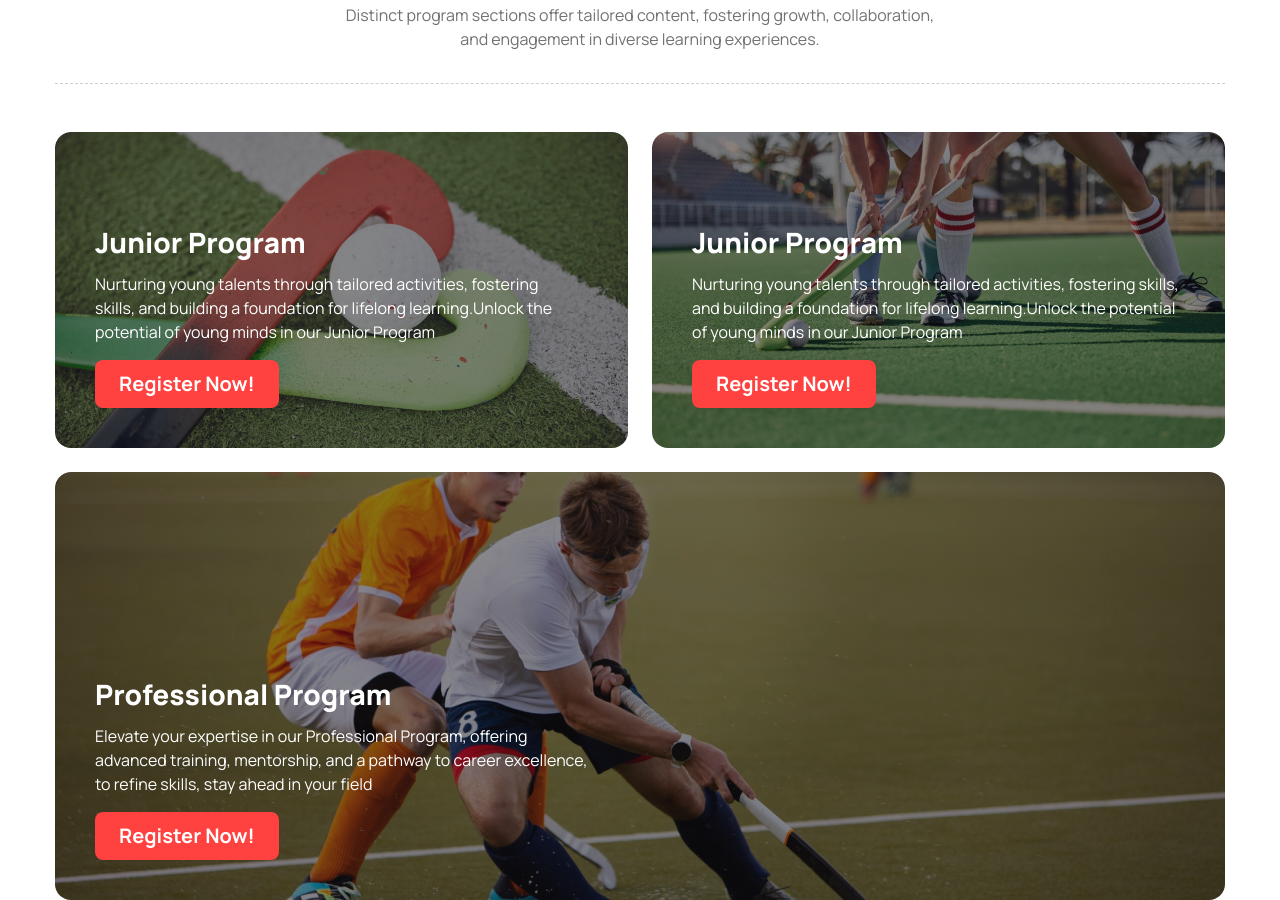
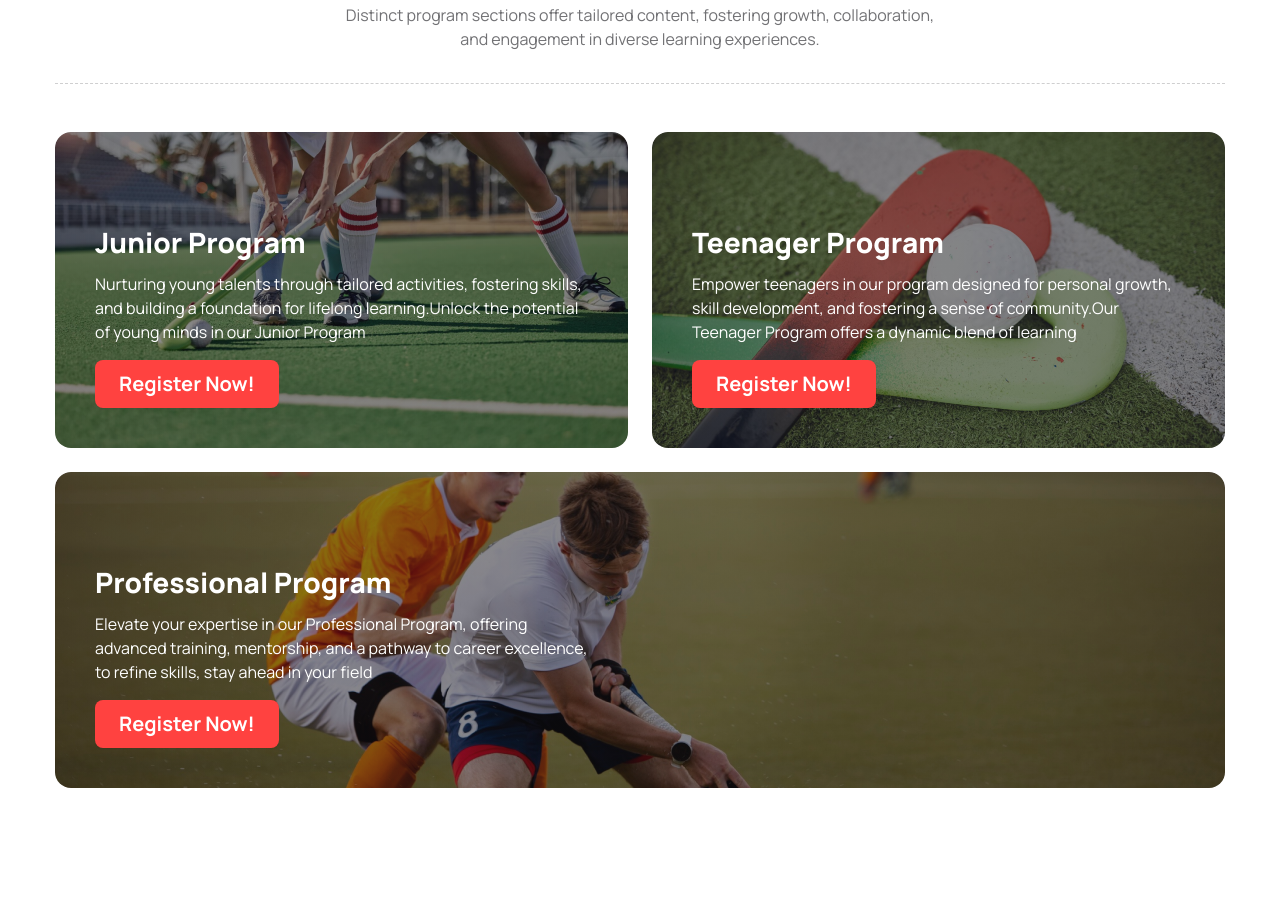
Before and after one commit to Marufhossain07/hockey, a plain HTML site: page index.html in a window 1280 px wide. Shown: the part 1460-2360 px from the top of the page. After the commit the page ends 2248 px from the top, so only its background shows below. Drawn offline with nearby package versions, Linux system fonts and the light colour scheme.

Commit message:
program section done

```diff
--- a/index.html
+++ b/index.html
@@ -173,32 +173,35 @@
         </section>
         <!-- Program -->
         <section class="max-w-[1170px] mx-auto mt-24">
-            <div class="text-center space-y-3 lg:space-y-6 py-6 lg:py-8 border-t border-b border-dashed border-[#13131833]">
+            <div
+                class="text-center space-y-3 lg:space-y-6 py-6 lg:py-8 border-t border-b border-dashed border-[#13131833]">
                 <h3 class="font-extrabold text-xl lg:text-4xl">Program Sections</h3>
-                <p class="text-[#13131899] w-full lg:w-[600px] mx-auto">Distinct program sections offer tailored
+                <p class="text-[#13131899] w-4/5 lg:w-[600px] mx-auto">Distinct program sections offer tailored
                     content, fostering growth, collaboration, and engagement in diverse learning experiences.</p>
             </div>
             <div class="mt-12 grid gap-6 grid-cols-1 md:grid-cols-2 lg:grid-cols-2">
                 <div
-                    class="w-[355px] h-[244px] text-left bg-no-repeat lg:w-full lg:h-full rounded-2xl pt-24 pl-10 pb-10 space-y-4 bg-[linear-gradient(45deg,#13131880,#13131880),url(./Images/2.png)]">
+                    class="text-left bg-no-repeat lg:w-full lg:h-full bg-cover rounded-2xl pt-6  pl-10 pb-6 lg:pt-24 lg:pb-10 space-y-4 bg-[linear-gradient(45deg,#13131880,#13131880),url(./Images/3.png)]">
                     <h3 class="text-xl lg:text-[28px] text-white font-extrabold">Junior Program</h3>
-                    <p class="w-[90%] text-[14px] lg:text-base lg:-[500px] text-white"> Nurturing young talents through tailored activities, fostering
+                    <p class=" text-[14px] pr-9 lg:text-base  text-white"> Nurturing young
+                        talents through tailored activities, fostering
                         skills, and building a foundation
                         for lifelong learning.Unlock the potential of young minds in our Junior Program</p>
                     <a class="btn bg-hockey text-xl border-none rounded-lg px-6 font-bold text-white">Register Now!</a>
                 </div>
                 <div
-                    class="text-left bg-no-repeat lg:w-full lg:h-full rounded-2xl pt-24 pl-10 pb-10 space-y-4 bg-[linear-gradient(45deg,#13131880,#13131880),url(./Images/3.png)]">
-                    <h3 class="text-xl lg:text-[28px] text-white font-extrabold">Junior Program</h3>
-                    <p class="w-[90%] lg:w-[500px] text-white"> Nurturing young talents through tailored activities, fostering
-                        skills, and building a foundation
-                        for lifelong learning.Unlock the potential of young minds in our Junior Program</p>
+                    class="text-left bg-no-repeat lg:w-full lg:h-full rounded-2xl pt-6  pl-10 pb-6 lg:pt-24 lg:pb-10 space-y-4 bg-[linear-gradient(45deg,#13131880,#13131880),url(./Images/2.png)]">
+                    <h3 class="text-xl lg:text-[28px] text-white font-extrabold">Teenager Program</h3>
+                    <p class=" text-[14px] pr-9 lg:text-base text-white">Empower teenagers
+                        in our program designed for personal growth, skill development, and fostering a sense of
+                        community.Our Teenager Program offers a dynamic blend of learning</p>
                     <a class="btn bg-hockey text-xl border-none rounded-lg px-6 font-bold text-white">Register Now!</a>
                 </div>
                 <div
-                    class="col-span-2 text-left bg-no-repeat lg:w-full lg:h-full rounded-2xl pt-52 pl-10 pb-10 space-y-4 bg-[linear-gradient(45deg,#13131880,#13131880),url(./Images/4.png)]">
+                    class="md:col-span-2 lg:col-span-2  text-left bg-no-repeat bg-cover lg:w-full lg:h-full rounded-2xl pt-6  pl-10 pb-6 lg:pt-24 lg:pb-10 space-y-4 bg-[linear-gradient(45deg,#13131880,#13131880),url(./Images/4.png)]">
                     <h3 class="text-xl lg:text-[28px] text-white font-extrabold">Professional Program</h3>
-                    <p class="w-[90%] lg:w-[500px] text-white">Elevate your expertise in our Professional Program, offering
+                    <p class="w-[90%] text-[14px] md:w-1/2 lg:text-base lg:w-[500px] text-white">Elevate your expertise in our
+                        Professional Program, offering
                         advanced training, mentorship, and a pathway to career excellence,
                         to refine skills, stay ahead in your field</p>
                     <a class="btn bg-hockey text-xl border-none rounded-lg px-6 font-bold text-white">Register Now!</a>
```
